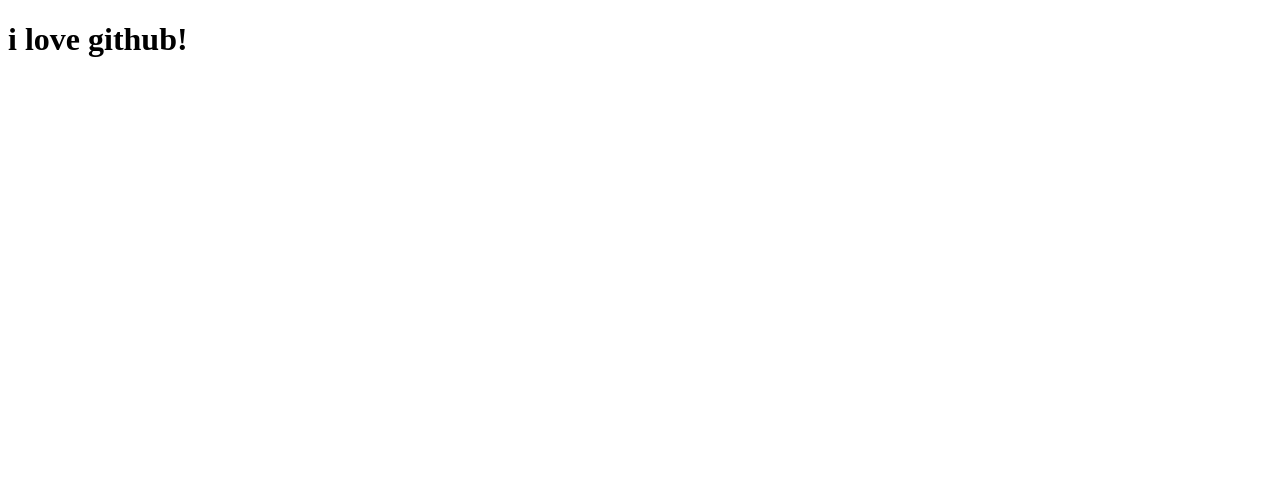
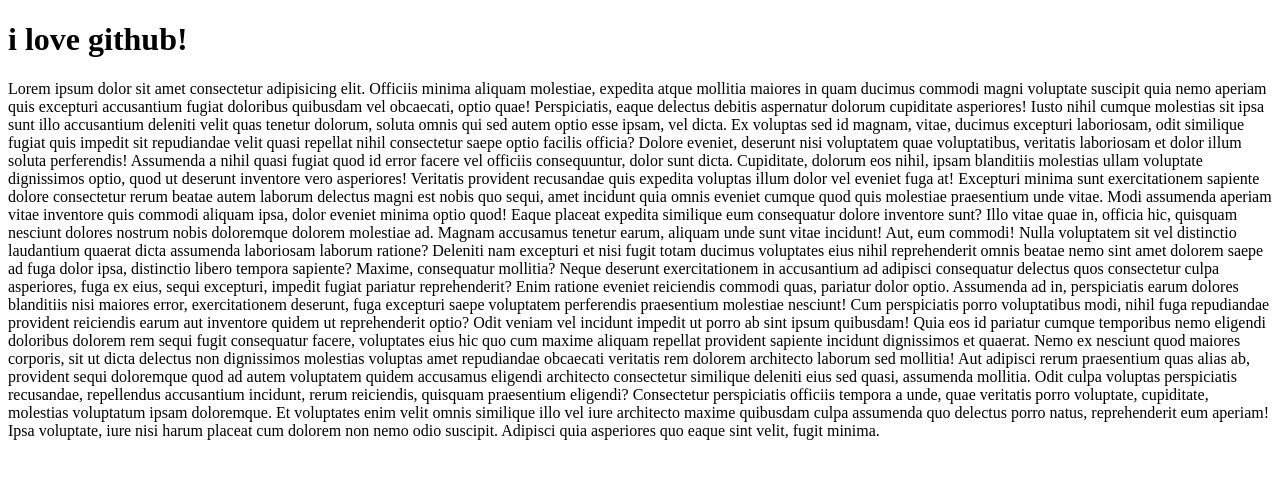
Before and after one commit to Eugene270987/Github, a plain HTML site: page index.html in a window 1280 px wide. Drawn offline with Linux system fonts and the light colour scheme.

Commit message:
Added a paragraph

```diff
--- a/index.html
+++ b/index.html
@@ -8,5 +8,60 @@
   </head>
   <body>
     <h1>i love github!</h1>
+    <p>
+      Lorem ipsum dolor sit amet consectetur adipisicing elit. Officiis minima
+      aliquam molestiae, expedita atque mollitia maiores in quam ducimus commodi
+      magni voluptate suscipit quia nemo aperiam quis excepturi accusantium
+      fugiat doloribus quibusdam vel obcaecati, optio quae! Perspiciatis, eaque
+      delectus debitis aspernatur dolorum cupiditate asperiores! Iusto nihil
+      cumque molestias sit ipsa sunt illo accusantium deleniti velit quas
+      tenetur dolorum, soluta omnis qui sed autem optio esse ipsam, vel dicta.
+      Ex voluptas sed id magnam, vitae, ducimus excepturi laboriosam, odit
+      similique fugiat quis impedit sit repudiandae velit quasi repellat nihil
+      consectetur saepe optio facilis officia? Dolore eveniet, deserunt nisi
+      voluptatem quae voluptatibus, veritatis laboriosam et dolor illum soluta
+      perferendis! Assumenda a nihil quasi fugiat quod id error facere vel
+      officiis consequuntur, dolor sunt dicta. Cupiditate, dolorum eos nihil,
+      ipsam blanditiis molestias ullam voluptate dignissimos optio, quod ut
+      deserunt inventore vero asperiores! Veritatis provident recusandae quis
+      expedita voluptas illum dolor vel eveniet fuga at! Excepturi minima sunt
+      exercitationem sapiente dolore consectetur rerum beatae autem laborum
+      delectus magni est nobis quo sequi, amet incidunt quia omnis eveniet
+      cumque quod quis molestiae praesentium unde vitae. Modi assumenda aperiam
+      vitae inventore quis commodi aliquam ipsa, dolor eveniet minima optio
+      quod! Eaque placeat expedita similique eum consequatur dolore inventore
+      sunt? Illo vitae quae in, officia hic, quisquam nesciunt dolores nostrum
+      nobis doloremque dolorem molestiae ad. Magnam accusamus tenetur earum,
+      aliquam unde sunt vitae incidunt! Aut, eum commodi! Nulla voluptatem sit
+      vel distinctio laudantium quaerat dicta assumenda laboriosam laborum
+      ratione? Deleniti nam excepturi et nisi fugit totam ducimus voluptates
+      eius nihil reprehenderit omnis beatae nemo sint amet dolorem saepe ad fuga
+      dolor ipsa, distinctio libero tempora sapiente? Maxime, consequatur
+      mollitia? Neque deserunt exercitationem in accusantium ad adipisci
+      consequatur delectus quos consectetur culpa asperiores, fuga ex eius,
+      sequi excepturi, impedit fugiat pariatur reprehenderit? Enim ratione
+      eveniet reiciendis commodi quas, pariatur dolor optio. Assumenda ad in,
+      perspiciatis earum dolores blanditiis nisi maiores error, exercitationem
+      deserunt, fuga excepturi saepe voluptatem perferendis praesentium
+      molestiae nesciunt! Cum perspiciatis porro voluptatibus modi, nihil fuga
+      repudiandae provident reiciendis earum aut inventore quidem ut
+      reprehenderit optio? Odit veniam vel incidunt impedit ut porro ab sint
+      ipsum quibusdam! Quia eos id pariatur cumque temporibus nemo eligendi
+      doloribus dolorem rem sequi fugit consequatur facere, voluptates eius hic
+      quo cum maxime aliquam repellat provident sapiente incidunt dignissimos et
+      quaerat. Nemo ex nesciunt quod maiores corporis, sit ut dicta delectus non
+      dignissimos molestias voluptas amet repudiandae obcaecati veritatis rem
+      dolorem architecto laborum sed mollitia! Aut adipisci rerum praesentium
+      quas alias ab, provident sequi doloremque quod ad autem voluptatem quidem
+      accusamus eligendi architecto consectetur similique deleniti eius sed
+      quasi, assumenda mollitia. Odit culpa voluptas perspiciatis recusandae,
+      repellendus accusantium incidunt, rerum reiciendis, quisquam praesentium
+      eligendi? Consectetur perspiciatis officiis tempora a unde, quae veritatis
+      porro voluptate, cupiditate, molestias voluptatum ipsam doloremque. Et
+      voluptates enim velit omnis similique illo vel iure architecto maxime
+      quibusdam culpa assumenda quo delectus porro natus, reprehenderit eum
+      aperiam! Ipsa voluptate, iure nisi harum placeat cum dolorem non nemo odio
+      suscipit. Adipisci quia asperiores quo eaque sint velit, fugit minima.
+    </p>
   </body>
 </html>
```
